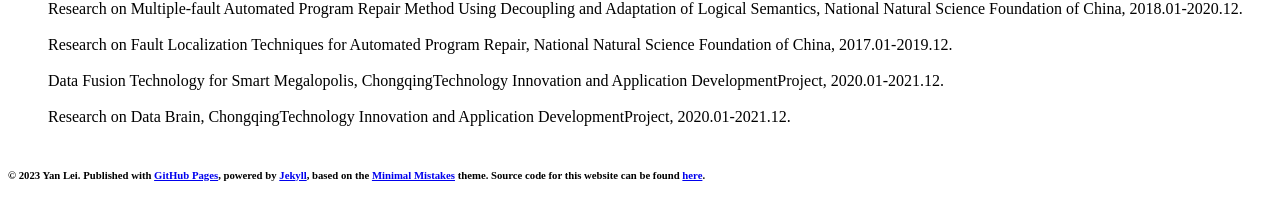
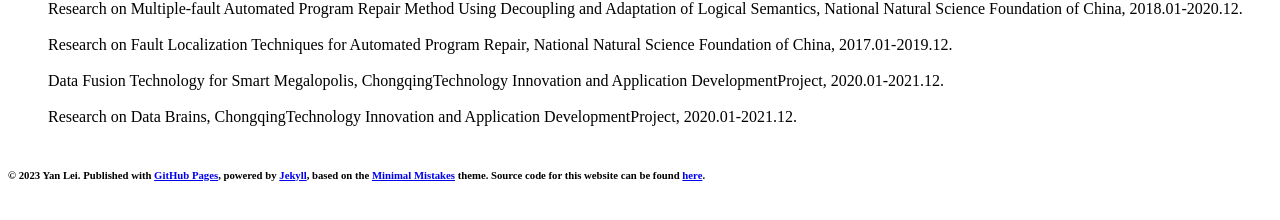
Before and after one commit to yanlei-cs/yanlei-cs.github.io, a Jekyll site: the page built from projects.md, in a window 1280 px wide. Shown: the part 581-801 px from the top of the page. Built offline with Jekyll 4.4.1, drawn with Linux system fonts in a browser that asks for light colours; nearby versions of some CDN libraries; comment, search, counter and statistics services are not loaded.

Commit message:
Update projects.md

```diff
--- a/projects.md
+++ b/projects.md
@@ -16,5 +16,5 @@ National Natural Science Foundation of China, 2018.01-2020.12.</LI>&nbsp;
 
 <LI>Data Fusion Technology for Smart Megalopolis, ChongqingTechnology Innovation and Application DevelopmentProject, 2020.01-2021.12.</LI>&nbsp;
 
-<LI>Research on Data Brain, ChongqingTechnology Innovation and Application DevelopmentProject, 2020.01-2021.12.</LI>&nbsp;
+<LI>Research on Data Brains, ChongqingTechnology Innovation and Application DevelopmentProject, 2020.01-2021.12.</LI>&nbsp;
 </UL>
```
